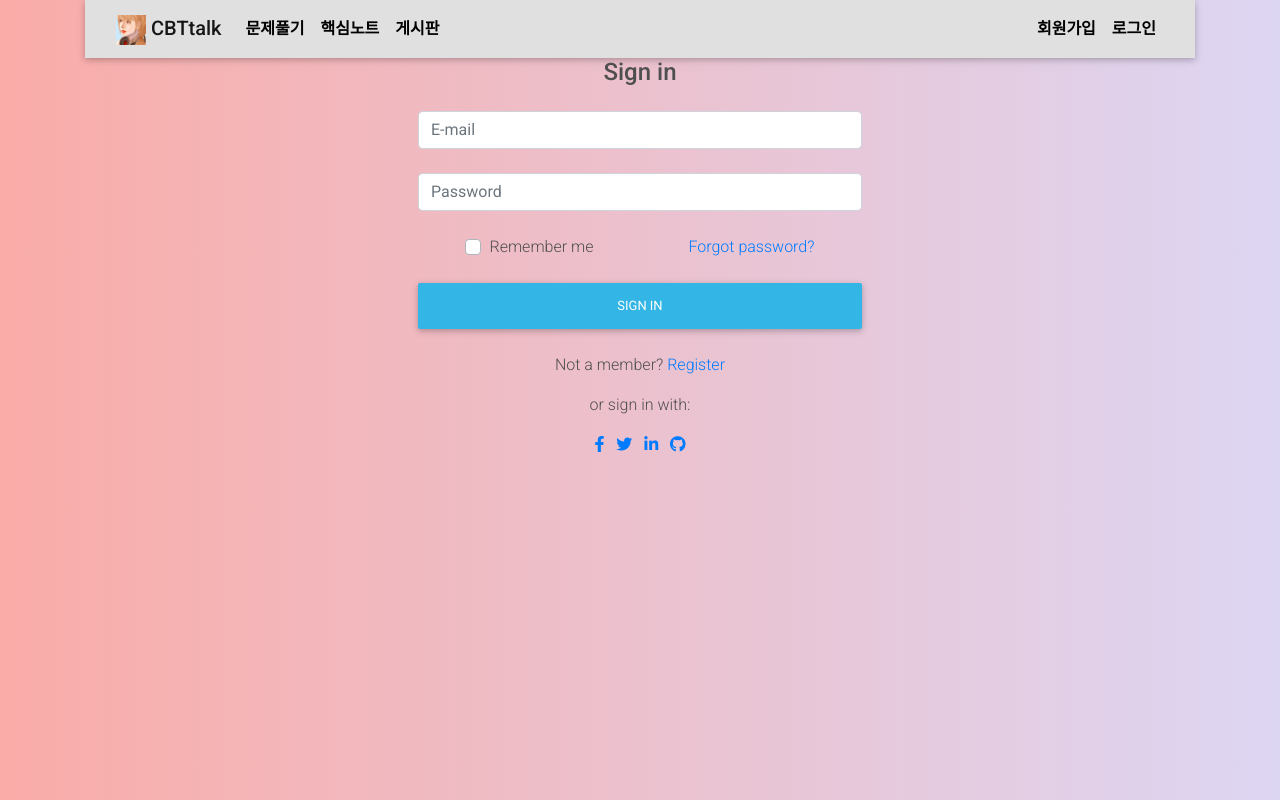
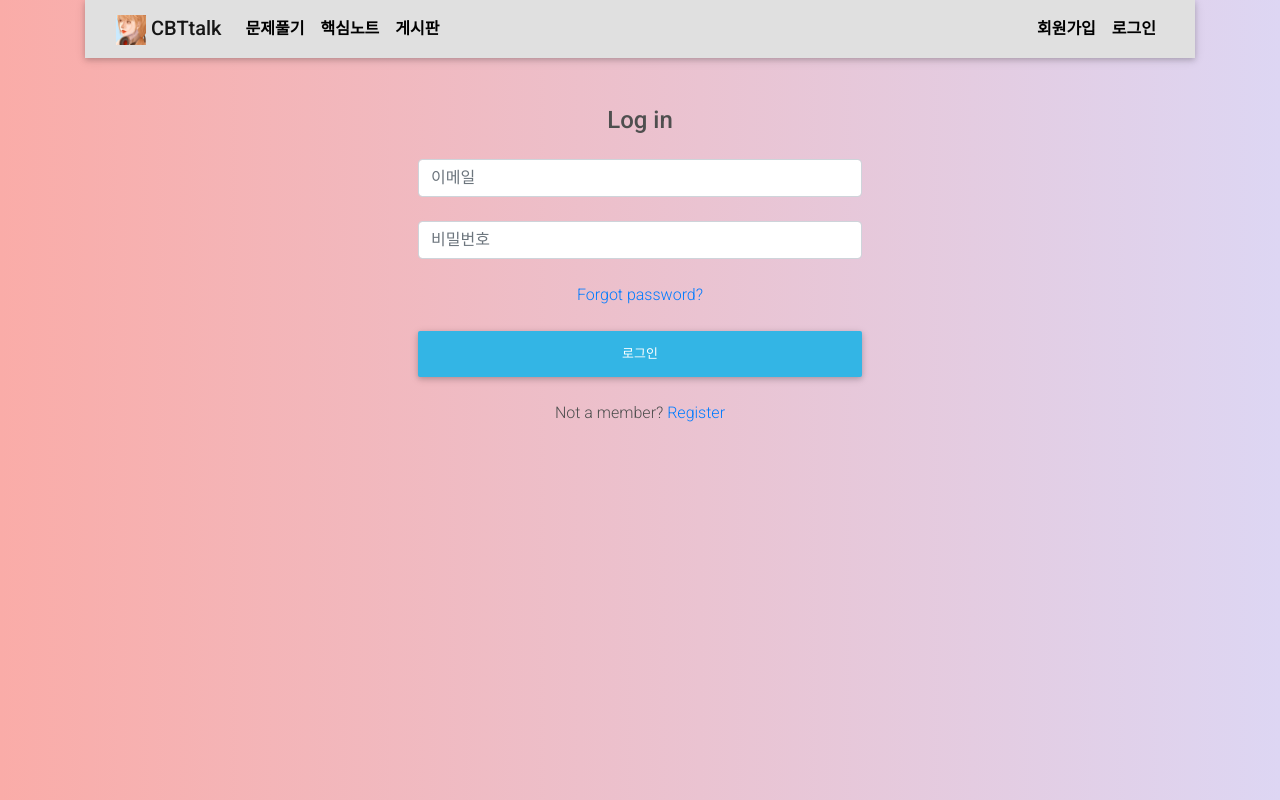
Before and after one commit to neltia/Flask-CBT-app, a Flask app: page /member/login in a window 1280 px wide. Run offline with Flask 2, Linux system fonts and the light colour scheme; some libraries are stand-ins or nearby versions.

Commit message:
login_out

```diff
--- a/main/__init__.py
+++ b/main/__init__.py
@@ -2,7 +2,7 @@ from flask import Flask # flask packages
 from flask import request
 from flask import render_template
 from flask import redirect, url_for
-from flask import session
+from flask import session, abort
 from flask import flash
 from flask_pymongo import PyMongo # Database
 from bson.objectid import ObjectId
--- a/main/member.py
+++ b/main/member.py
@@ -5,4 +5,76 @@ blueprint = Blueprint("member", __name__, url_prefix='/member')
 
 @blueprint.route("login", methods=["GET", "POST"])
 def member_login():
-    return render_template("login.html")
+    if request.method == "GET":
+        return render_template("login.html")
+    elif request.method == "POST":
+        email = request.form.get("email")
+        password = request.form.get("pass")
+
+        members = mongo.db.wt_members
+        data = members.find_one({"email": email})
+
+        if data is None:
+            flash("회원정보가 없습니다.")
+            return redirect(url_for("member.member_new"))
+        else:
+            if data.get("pass") == hashlib.sha512(password.encode()).hexdigest():
+                session["email"] = email
+                session['logged_in'] = True
+                return redirect(url_for("page.page_main"))
+            else:
+                flash("아이디나 비밀번호가 올바르지 않습니다.")
+                return redirect(url_for("member.member_login"))
+    else:
+        abort(404)
+
+
+@blueprint.route("register", methods=["GET", "POST"])
+def member_new():
+    if request.method == "GET":
+        return render_template("register.html")
+    elif request.method == "POST":
+        email = request.form.get("email", type=str)
+        pass1 = request.form.get("pass1", type=str)
+        pass2 = request.form.get("pass2", type=str)
+
+        if email is None or pass1 is None or pass2 is None:
+            flash("입력되지 않은 값이 있습니다.")
+            return render_template("register.html")
+
+        members = mongo.db.wt_members
+        data = members.find_one({"email": email})
+        if data is not None:
+            flash("이미 있는 이메일입니다.")
+            return render_template("register.html")
+
+        if(len(pass1) < 8):
+            flash("비밀번호는 8자리 이상으로 작성해주세요.")
+            return render_template("register.html")
+
+        if pass1 != pass2:
+            flash("비밀번호가 일치하지 않습니다.")
+            return render_template("register.html")
+
+        cur_utc_time = round(datetime.utcnow().timestamp() * 1000)
+        wt_members = mongo.db.wt_members
+        post = {
+            "email": email,
+            "pass": pass1,
+            "registerdate": cur_utc_time
+        }
+        wt_members.insert_one(post)
+        flash("가입이 완료되었습니다!")
+        return redirect(url_for("member.member_login"))
+    else:
+        abort(404)
+
+
+@blueprint.route("logout")
+def member_logout():
+    del session["name"]
+    del session["email"]
+    session["logged_in"] = False
+    return """<script>
+        window.location = document.referrer;
+        </script>"""
--- a/main/templates/login.html
+++ b/main/templates/login.html
@@ -3,66 +3,39 @@
 	<div class="main">
 		<div class="container">
 			{% include "nav.html" %}
-			<section class="px-md-5 mx-md-5 text-center text-lg-left dark-grey-text">
+			{% if not session['logged_in'] %}
+			<section class="px-md-5 mt-5 mx-md-5 text-center text-lg-left dark-grey-text">
 				<!--Grid row-->
 				<div class="row d-flex justify-content-center">
-
 				  <!--Grid column-->
 				  <div class="col-md-6">
 
 					<!-- Default form login -->
-					<form class="text-center" action="#!">
-
-					  <p class="h4 mb-4">Sign in</p>
-
+					<form class="text-center" action="" method="POST" autocomplete="off">
+					  <p class="h4 mb-4">Log in</p>
 					  <!-- Email -->
-					  <input type="email" id="defaultLoginFormEmail" class="form-control mb-4" placeholder="E-mail">
-
+					  <input type="email" id="Email" name="email" class="form-control valid mb-4" placeholder="이메일">
 					  <!-- Password -->
-					  <input type="password" id="defaultLoginFormPassword" class="form-control mb-4" placeholder="Password">
-
+					  <input type="password" id="Password" name="pass" class="form-control mb-4" placeholder="비밀번호">
 					  <div class="d-flex justify-content-around">
-						<div>
-						  <!-- Remember me -->
-						  <div class="custom-control custom-checkbox">
-							<input type="checkbox" class="custom-control-input" id="defaultLoginFormRemember">
-							<label class="custom-control-label" for="defaultLoginFormRemember">Remember me</label>
-						  </div>
-						</div>
-						<div>
-						  <!-- Forgot password -->
-						  <a href="">Forgot password?</a>
-						</div>
+						<!-- Forgot password -->
+						<a href="">Forgot password?</a>
 					  </div>
-
 					  <!-- Sign in button -->
-					  <button class="btn btn-info btn-block my-4" type="submit">Sign in</button>
-
+					  <button class="btn btn-info btn-block my-4" type="submit">로그인</button>
 					  <!-- Register -->
 					  <p>Not a member?
-						<a href="">Register</a>
+						<a href="{{ url_for('member.member_new') }}">Register</a>
 					  </p>
-
-					  <!-- Social login -->
-					  <p>or sign in with:</p>
-
-						  <a href="#" class="mx-1" role="button"><i class="fab fa-facebook-f"></i></a>
-						  <a href="#" class="mx-1" role="button"><i class="fab fa-twitter"></i></a>
-						  <a href="#" class="mx-1" role="button"><i class="fab fa-linkedin-in"></i></a>
-						  <a href="#" class="mx-1" role="button"><i class="fab fa-github"></i></a>
-
 					</form>
 					<!-- Default form login -->
 
 				  </div>
 				  <!--Grid column-->
-
 				</div>
 				<!--Grid row-->
-
-
-			  </section>
-			  <!--Section: Content-->
+			</section>
+			{% endif %}
 		</div>
 	</div>
 {% endblock %}
--- a/main/templates/nav.html
+++ b/main/templates/nav.html
@@ -25,17 +25,17 @@
                 {% if session['logged_in'] %}
                 <li class="nav-item">
                     <a class="nav-link" href="/index">
-                        <i class="oi oi-book"></i> 내 정보
+                        <i class="fas fa-user-alt"></i> 내 정보
                     </a>
                 </li>
                 <li class="nav-item">
-                    <a class="nav-link" href="/index">
-                        <i class="oi oi-account-logout"></i> 로그아웃
+                    <a class="nav-link" href="{{ url_for('member.member_logout') }}">
+                        <i class="fas fa-door-closed"></i> 로그아웃
                     </a>
                 </li>
                 {% else %}
                 <li class="nav-item">
-                    <a class="nav-link" href="{{ url_for('member.member_login') }}">
+                    <a class="nav-link" href="{{ url_for('member.member_new') }}">
                         <i class="oi oi-account-login"></i> 회원가입
                     </a>
                 </li>
--- a/main/templates/page_not.html
+++ b/main/templates/page_not.html
@@ -13,7 +13,7 @@
         target="_blank" role="button"
         style="border: 2px solid #fff!important; color:#fff;"
         >
-        Devoper Blog<i class="fab fa-blogger-b"></i>
+        Devoper Blog<i class="fab fa-blogger-b ml-2"></i>
     </a>
 </footer>
 {% endblock %}
```
Also changed, not shown: main/templates/board.html (+7 -9 lines), main/templates/register.html (added, +32 -0 lines).
